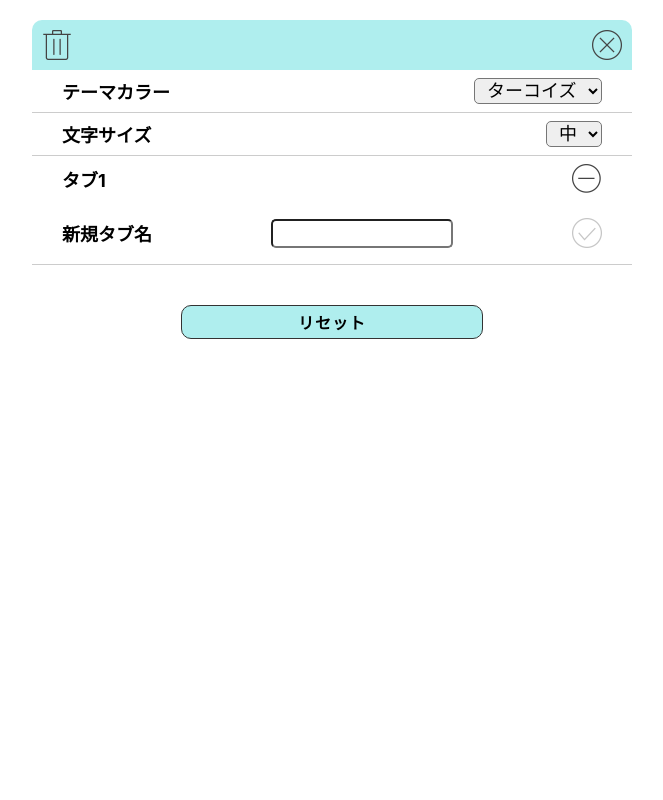
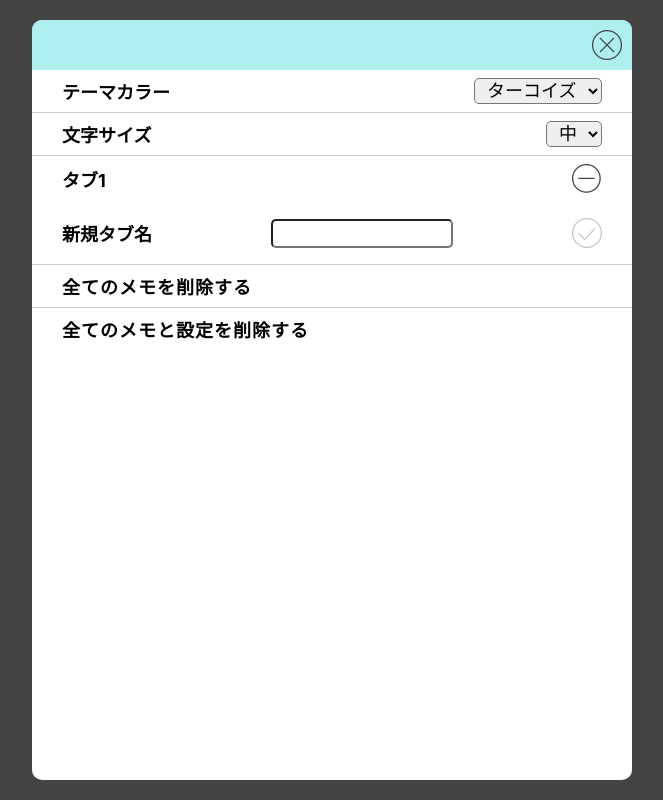
Before and after one commit to fuminaInoue/shopping-memo, a React (Create React App) app: page /setting in a window 1280 px wide. Shown: the whole page, without its empty margins (308-971 px from the left). Built offline with nearby package versions, Linux system fonts and the light colour scheme.

Commit message:
設定のレイアウト変更

```diff
--- /dev/null
+++ b/src/components/organisms/MemoResetButton.tsx
@@ -0,0 +1,37 @@
+/** @jsxImportSource @emotion/react */
+import React from 'react'
+import { css } from '@emotion/react'
+
+type Props = {}
+
+export const MemoResetButton: React.FC<Props> = ({}) => {
+  const onClickMemoReset = () => {
+    const result = window.confirm('全てのメモを削除してよろしいですか？')
+    if (result) {
+      // themeColorやタブの設定は削除しちゃダメ
+      localStorage.removeItem('list')
+      localStorage.removeItem('notChecked')
+    }
+  }
+
+  return (
+    <div css={buttonWrapperStyle}>
+      <div css={buttonStyle} onClick={() => onClickMemoReset()}>
+        全てのメモを削除する
+      </div>
+    </div>
+  )
+}
+
+const buttonWrapperStyle = css({
+  borderTop: '1px solid #ccc',
+})
+
+const buttonStyle = css({
+  padding: '8px',
+  width: '90%',
+  margin: '0 auto',
+  fontWeight: 'bold',
+  letterSpacing: 1,
+  fontSize: 18,
+})
--- a/src/components/organisms/ResetButton.tsx
+++ b/src/components/organisms/ResetButton.tsx
@@ -1,35 +1,20 @@
 /** @jsxImportSource @emotion/react */
-import React, { useEffect, useState } from 'react'
+import React from 'react'
 import { css } from '@emotion/react'
 
 type Props = {}
 
 export const ResetButton: React.FC<Props> = ({}) => {
-  const [themeColor, setThemeColor] = useState('')
-
-  useEffect(() => {
-    if (localStorage.getItem('themeColor')) {
-      const theme = localStorage.getItem('themeColor')
-      setThemeColor(theme!)
-    } else {
-      setThemeColor('#afeeee')
-    }
-  }, [])
-
   const onClickReset = () => {
-    const result = window.confirm('リセットしてよろしいですか？')
+    const result = window.confirm('全てのメモと設定を削除してよろしいですか？')
     if (result) localStorage.clear()
     window.location.reload()
   }
 
   return (
     <div css={buttonWrapperStyle}>
-      <div
-        css={buttonStyle}
-        style={{ background: themeColor }}
-        onClick={() => onClickReset()}
-      >
-        リセット
+      <div css={buttonStyle} onClick={() => onClickReset()}>
+        全てのメモと設定を削除する
       </div>
     </div>
   )
@@ -40,12 +25,10 @@ const buttonWrapperStyle = css({
 })
 
 const buttonStyle = css({
-  padding: '4px 0',
-  margin: '40px auto 8px',
-  width: '50%',
-  border: '1px solid #333',
-  borderRadius: 10,
-  textAlign: 'center',
+  padding: '8px',
+  width: '90%',
+  margin: '0 auto',
   fontWeight: 'bold',
   letterSpacing: 1,
+  fontSize: 18,
 })
--- a/src/components/organisms/index.tsx
+++ b/src/components/organisms/index.tsx
@@ -2,3 +2,4 @@ export { TabSetting } from './TabSetting'
 export { ThemeColor } from './ThemeColor'
 export { FontSize } from './FontSize'
 export { ResetButton } from './ResetButton'
+export { MemoResetButton } from './MemoResetButton'
--- a/src/components/pages/Setting.tsx
+++ b/src/components/pages/Setting.tsx
@@ -6,10 +6,10 @@ import {
   ThemeColor,
   TabSetting,
   FontSize,
+  MemoResetButton,
   ResetButton,
 } from 'components/organisms'
 import close from '../../images/close.png'
-import trash from '../../images/trash.png'
 
 type Props = {}
 
@@ -26,24 +26,15 @@ export const Setting: React.FC<Props> = () => {
     }
   }, [themeColor])
 
-  const allDelete = () => {
-    const result = window.confirm('全てのメモを削除してよろしいですか？')
-    if (result) {
-      // themeColorやタブの設定は削除しちゃダメ
-      localStorage.removeItem('list')
-      localStorage.removeItem('notChecked')
-    }
-  }
-
   return (
     <div css={settingStyle}>
       <div style={{ background: themeColor }} css={headerStyle}>
-        <img src={trash} alt="全件削除" onClick={() => allDelete()} />
         <img src={close} alt="閉じる" onClick={() => navigate('/')} />
       </div>
       <ThemeColor setThemeColor={setThemeColor} />
       <FontSize />
       <TabSetting />
+      <MemoResetButton />
       <ResetButton />
     </div>
   )
@@ -60,7 +51,7 @@ const settingStyle = css({
 
 const headerStyle = css({
   display: 'flex',
-  justifyContent: 'space-between',
+  justifyContent: 'flex-end',
   alignItems: 'center',
   padding: 10,
   img: {
--- a/src/index.css
+++ b/src/index.css
@@ -15,6 +15,7 @@ body {
 @media screen and (min-width:601px){
   body {
     margin: 20px auto;
+    background-color: #444444;
   }
 }
 
```
